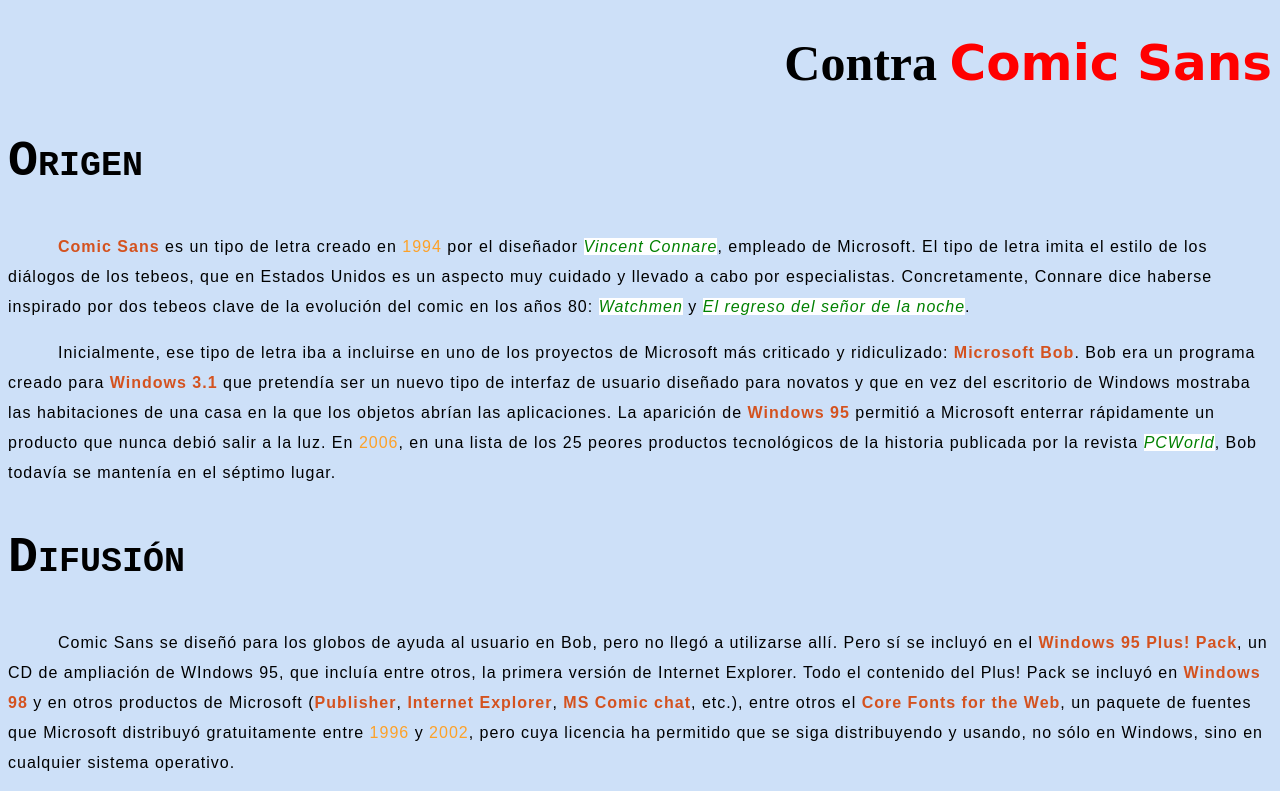
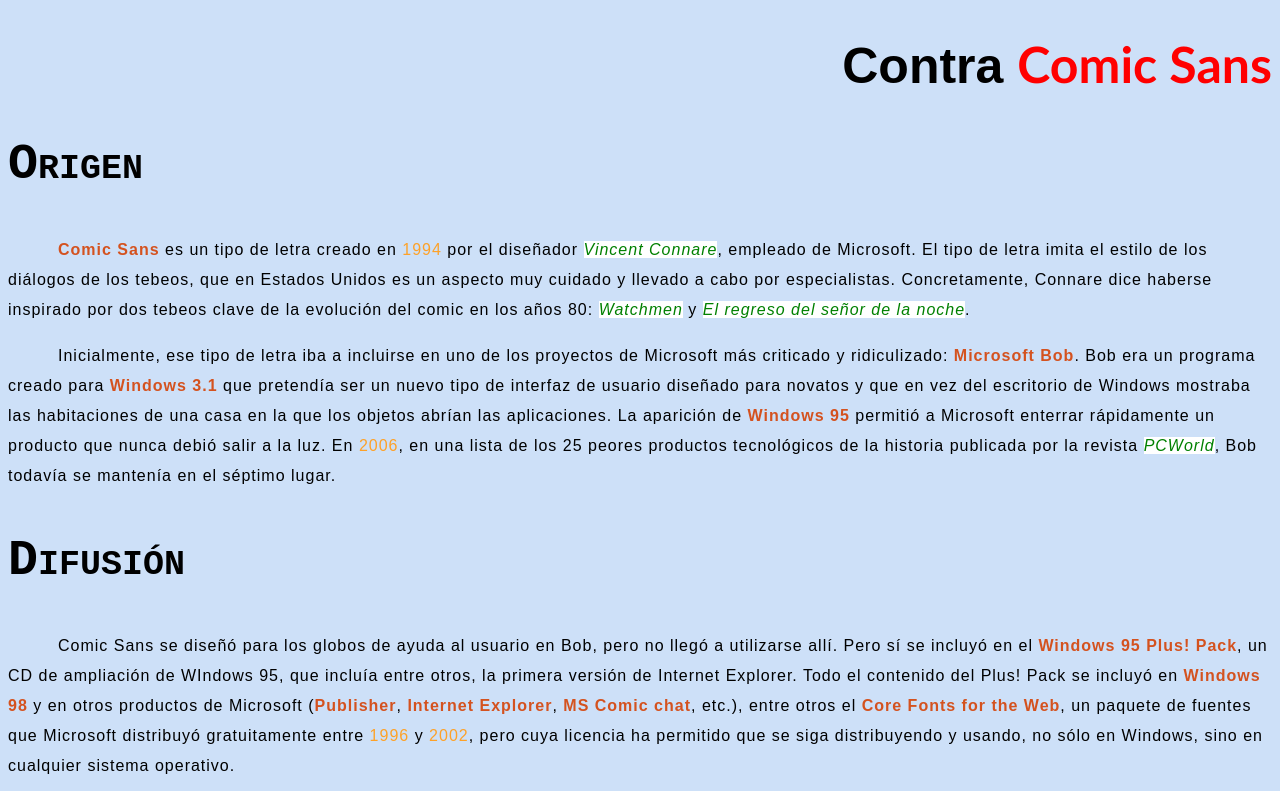
Before and after one commit to Mauriciods07/ejercicios-semana4-bootcamp, a plain HTML site: page ejercicio-CSS/index2.html in a window 1280 px wide. Shown: the top 791 px of the page. Drawn offline with Linux system fonts and the light colour scheme.

Commit message:
Añadí ejercicios CSS y formularios

```diff
--- a/ejercicio-CSS/CSS/main2.css
+++ b/ejercicio-CSS/CSS/main2.css
@@ -4,6 +4,7 @@ body {
 
 h1 {
     text-align: right;
+    font-family: sans-serif;
     font-size: 50px;
 }
 
@@ -27,7 +28,7 @@ span {
 }
 
 .title {
-    font-family: "Comic Sans", cursive;
+    font-family:'Gill Sans', 'Gill Sans MT', Calibri, 'Trebuchet MS', sans-serif;
     color: rgb(255, 0, 0);
 }
 
```
Also changed, not shown: 1 other file.
